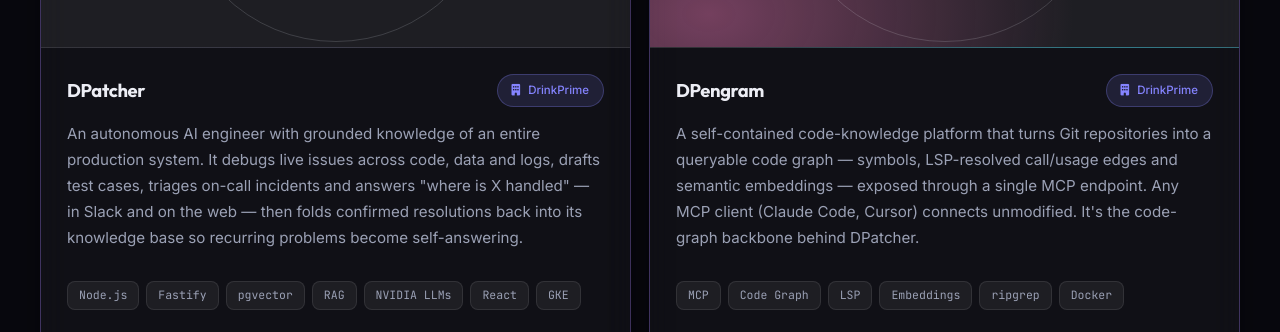
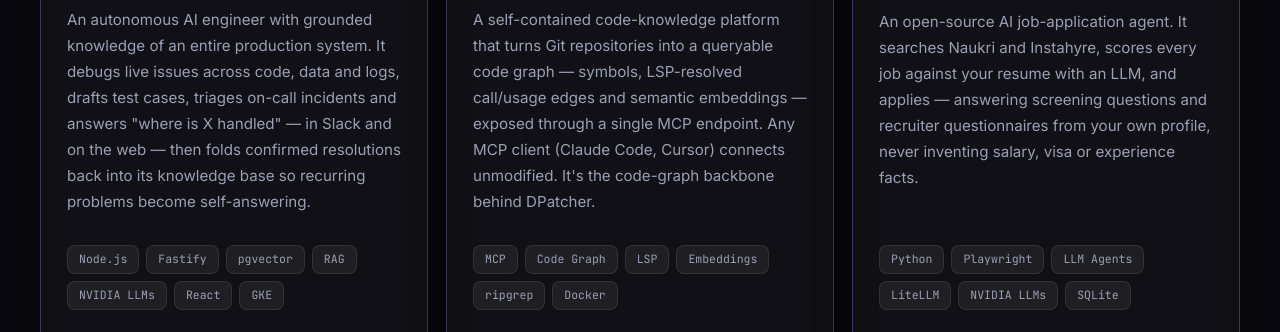
Before and after one commit to princekr0722/princekr0722.github.io, a website: page index.html in a window 1280 px wide. Shown: the part 5987-6319 px from the top of the page. Drawn offline with nearby package versions, Linux system fonts and the light colour scheme; no server answers; a script that the page names is missing.

Commit message:
Show the three AI projects in one row so every project row is full

```diff
--- a/index.html
+++ b/index.html
@@ -654,7 +654,7 @@
 
         <div class="bento">
           <!-- AI flagship work -->
-          <article class="card sp-6 card-project card-ai-project" data-reveal>
+          <article class="card sp-4 card-project card-ai-project" data-reveal>
             <div class="project-media ai-cover">
               <div class="ai-cover-glyph"><i class="fa-solid fa-robot"></i></div>
               <div class="ai-cover-rings" aria-hidden="true"><span></span><span></span><span></span></div>
@@ -683,7 +683,7 @@
             </div>
           </article>
 
-          <article class="card sp-6 card-project card-ai-project" data-reveal>
+          <article class="card sp-4 card-project card-ai-project" data-reveal>
             <div class="project-media ai-cover alt">
               <div class="ai-cover-glyph"><i class="fa-solid fa-code-branch"></i></div>
               <div class="ai-cover-rings" aria-hidden="true"><span></span><span></span><span></span></div>
@@ -711,7 +711,7 @@
             </div>
           </article>
 
-          <article class="card sp-6 card-project card-ai-project" data-reveal>
+          <article class="card sp-4 card-project card-ai-project" data-reveal>
             <a class="project-media ai-cover" href="https://github.com/princekr0722/sortie" target="_blank"
               rel="noopener" onclick="viewedProject('Sortie', 'View Project')">
               <div class="ai-cover-glyph"><i class="fa-solid fa-paper-plane"></i></div>
```
